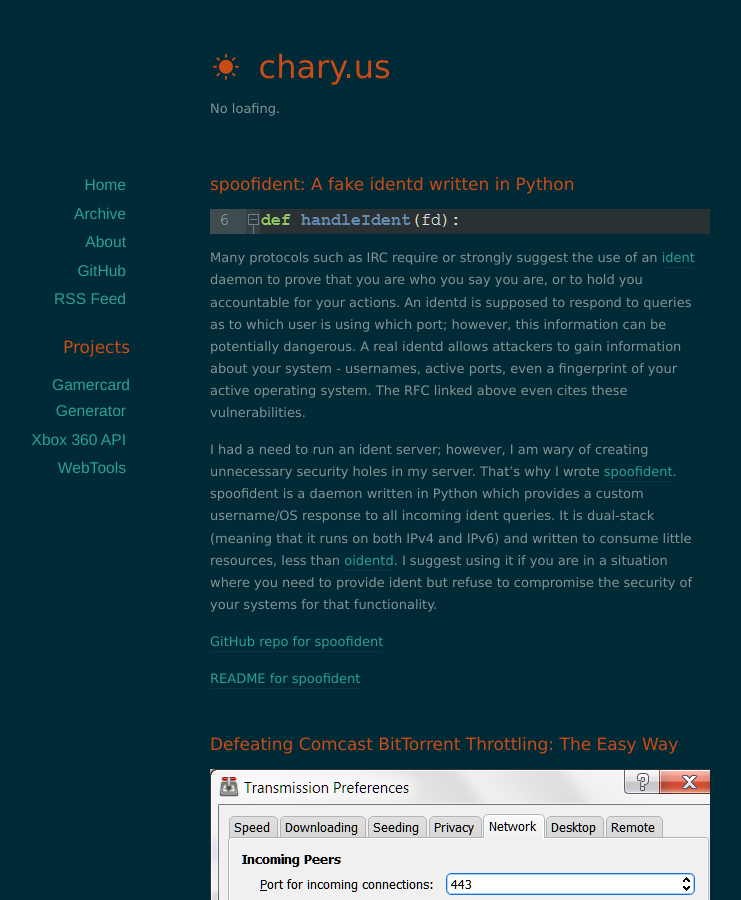
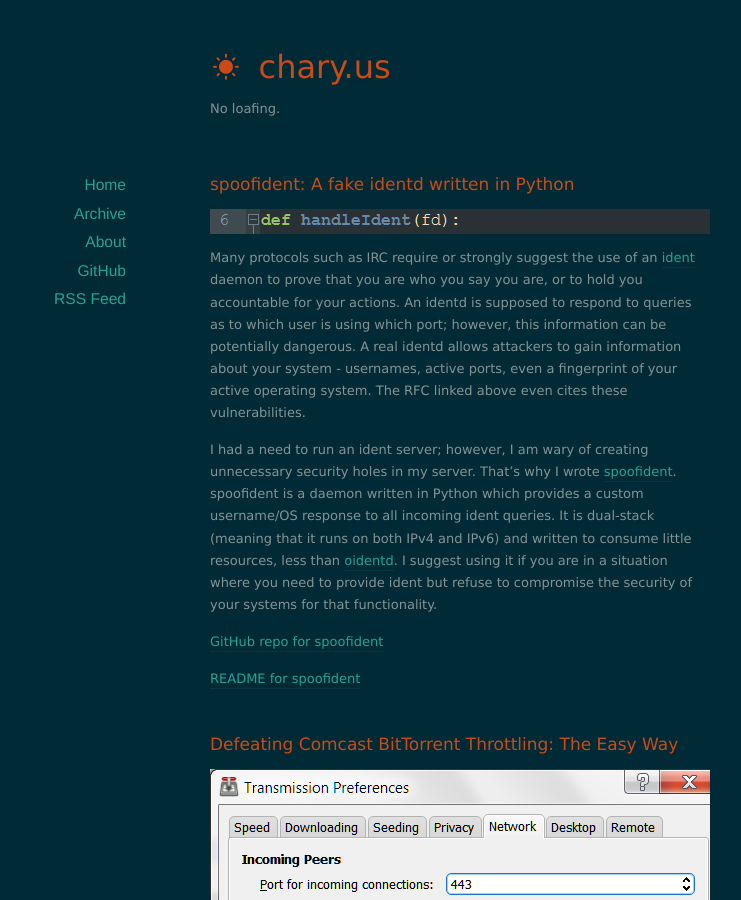
Before and after one commit to flotwig/site, a Jekyll site: the page built from index.html, in a window 1280 px wide and 900 px high. Shown: the whole window, without its empty margins (180-921 px from the left). Built offline with Jekyll 4.4.1, drawn with Linux system fonts in a browser that asks for light colours; nearby versions of some CDN libraries; the list of posts is cut into pages by our own code.

Commit message:
Removing frivolous information

```diff
--- a/_layouts/default.html
+++ b/_layouts/default.html
@@ -39,12 +39,6 @@
           <li><a href="https://github.com/flotwig">GitHub</a></li>
           <li><a href="/feed.xml">RSS Feed</a></li>
         </ul>
-		<h1>Projects</h1>
-		<ul>
-		  <li><a href="http://za.chary.us/projects/gamercard/">Gamercard Generator</a></li>
-		  <li><a href="/blog/2011/11/x360-api.html">Xbox 360 API</a></li>
-		  <li><a href="http://za.chary.us/projects/webtools/">WebTools</a></li>
-		</ul>
       </nav>
     </div>
 
```
